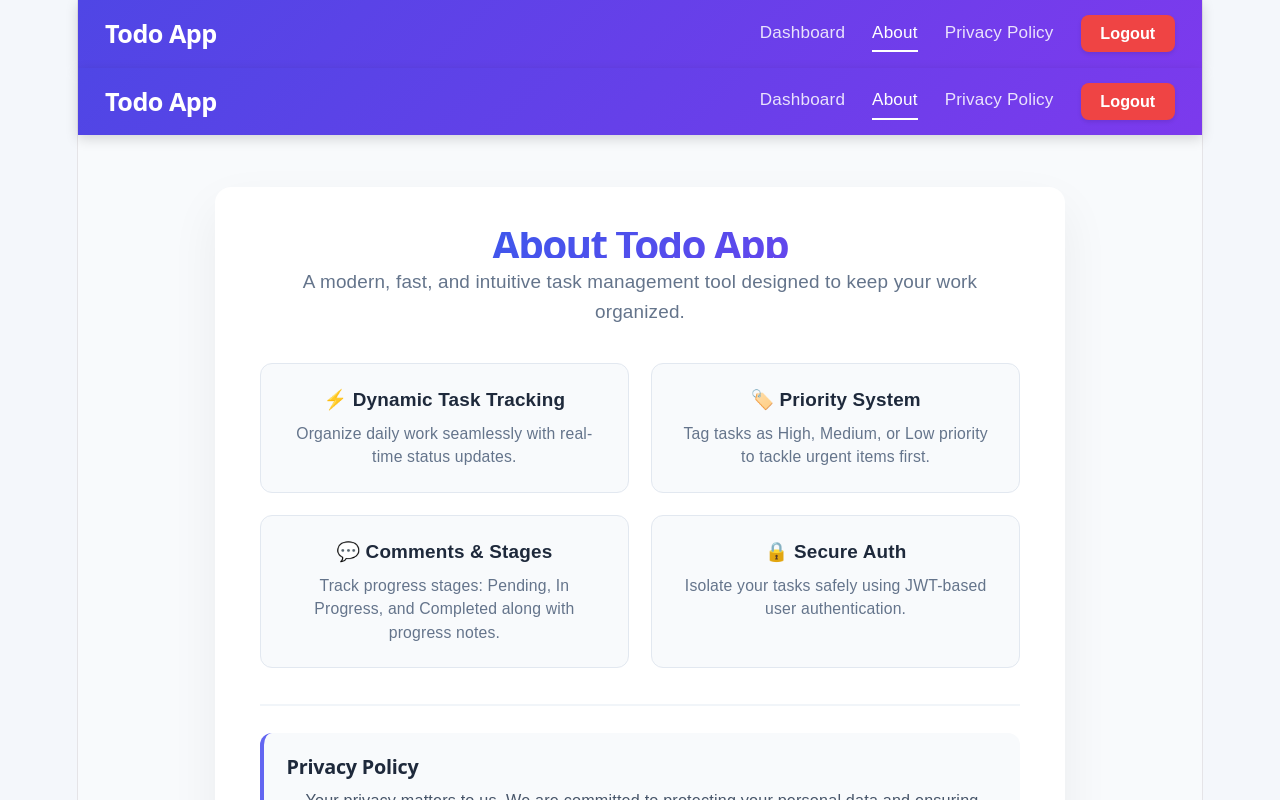
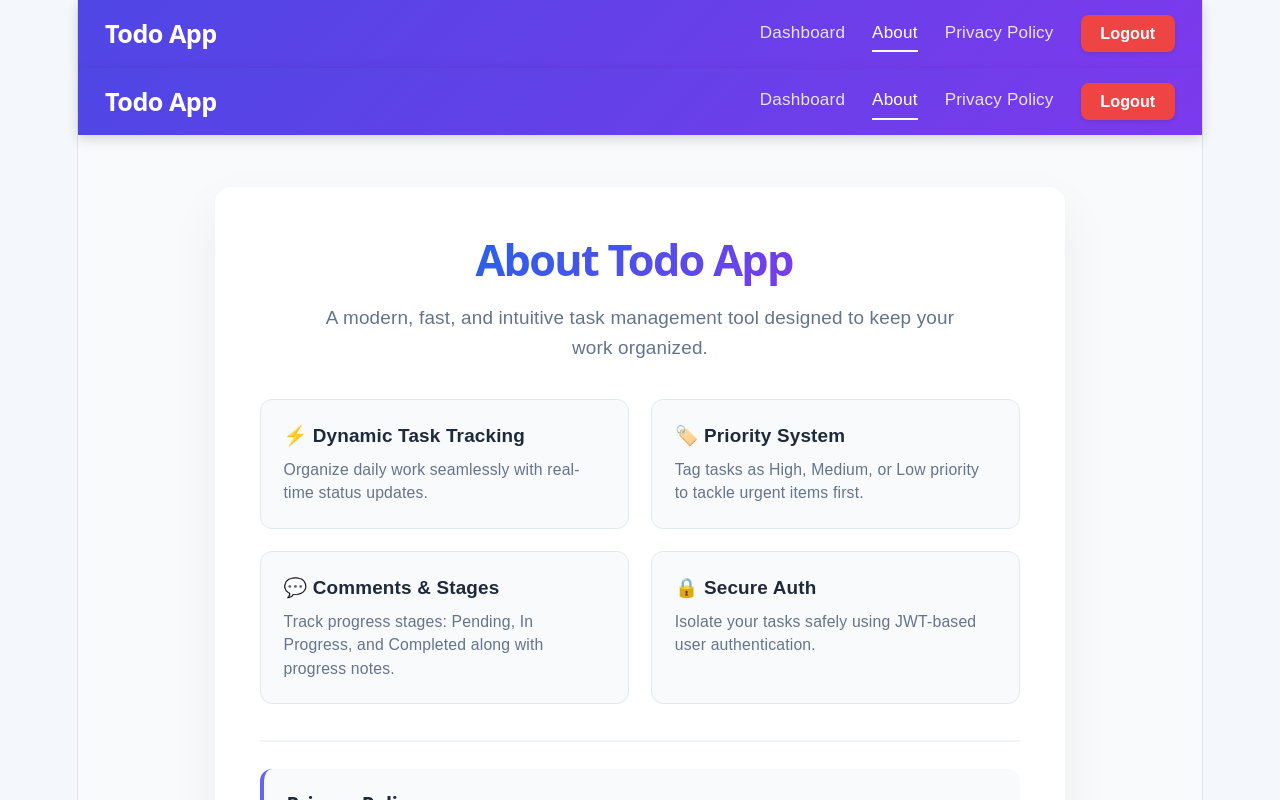
Before and after one commit to shuklapramudit/ToDo_List, a React (Vite) app in the folder frontend/: page /about in a window 1280 px wide. Shown: the top 800 px of the page. Built offline with nearby package versions, Linux system fonts and the light colour scheme; sample sign-in values are in the browser's storage.

Commit message:
Force trigger Vercel build to update API endpoint

```diff
--- a/frontend/src/pages/About.jsx
+++ b/frontend/src/pages/About.jsx
@@ -10,7 +10,7 @@ function About() {
 
       <main className="about-main">
         <div className="about-card">
-          <h1>About Todo App</h1>
+          <h1 className="about-title">About Todo App</h1>
           <p className="about-subtitle">
             A modern, fast, and intuitive task management tool designed to keep your work organized.
           </p>
@@ -37,7 +37,9 @@ function About() {
           <div className="about-extra">
             <div className="privacy-section about">
               <h2>Privacy Policy</h2>
-              <p>Your privacy matters to us. We are committed to protecting your personal data and ensuring transparency in how we collect, use, and safeguard your information.</p>
+              <p>
+                Your privacy matters to us. We are committed to protecting your personal data and ensuring transparency in how we collect, use, and safeguard your information.
+              </p>
               <Link to="/privacy-policy" className="about-privacy-link">
                 Read Full Privacy Policy →
               </Link>
--- a/frontend/src/style/About.css
+++ b/frontend/src/style/About.css
@@ -25,19 +25,18 @@
   box-shadow: 0 20px 50px rgba(0, 0, 0, 0.06);
   animation: fadeInUp 0.5s ease-out;
   box-sizing: border-box;
+  text-align: center;
 }
 
-.about-card h1 {
-  color: #1e293b;
-  font-size: clamp(1.5rem, 4vw, 2.25rem);
+/* Fixed Heading Clipping */
+.about-title {
+  display: inline-block;
+  font-size: clamp(1.6rem, 4.5vw, 2.4rem);
+  font-weight: 800;
   margin: 0 0 0.5rem 0;
-  background: linear-gradient(135deg, #2563eb, #7c3aed);
-  -webkit-background-clip: text;
-  -webkit-text-fill-color: transparent;
-  background-clip: text;
-  font-weight: 800;
-}
-.about-card h1 {
+  padding-right: 12px;  /* Extra padding prevents letter clipping at the end */
+  padding-bottom: 6px;
+  line-height: 1.3;
   background: linear-gradient(135deg, #2563eb, #7c3aed);
   -webkit-background-clip: text;
   -webkit-text-fill-color: transparent;
@@ -49,14 +48,18 @@
   font-size: clamp(0.9rem, 2.5vw, 1.05rem);
   line-height: 1.6;
   margin-bottom: 2rem;
+  max-width: 650px;
+  margin-left: auto;
+  margin-right: auto;
 }
 
-/* Feature Grid Adjustments */
+/* Feature Grid */
 .feature-grid {
   display: grid;
   grid-template-columns: repeat(auto-fit, minmax(240px, 1fr));
   gap: 1.25rem;
   margin-bottom: 2rem;
+  text-align: left;
 }
 
 .feature-card {
@@ -86,7 +89,7 @@
   line-height: 1.5;
 }
 
-/* Extra Sections (Privacy & Portfolio) */
+/* Extra Sections */
 .about-extra {
   display: flex;
   flex-direction: column;
@@ -94,6 +97,7 @@
   margin-top: 1rem;
   padding-top: 1.5rem;
   border-top: 2px solid #f1f5f9;
+  text-align: left;
 }
 
 .about-extra .privacy-section.about {
@@ -171,6 +175,7 @@
   background-clip: text;
   text-decoration: none;
   margin-bottom: 0.75rem;
+  padding-right: 6px;
   transition: opacity 0.2s ease;
 }
 
@@ -219,9 +224,7 @@
   }
 }
 
-/* ======================================= */
 /* Mobile Media Queries */
-/* ======================================= */
 @media (max-width: 600px) {
   .feature-grid {
     grid-template-columns: 1fr;
```
